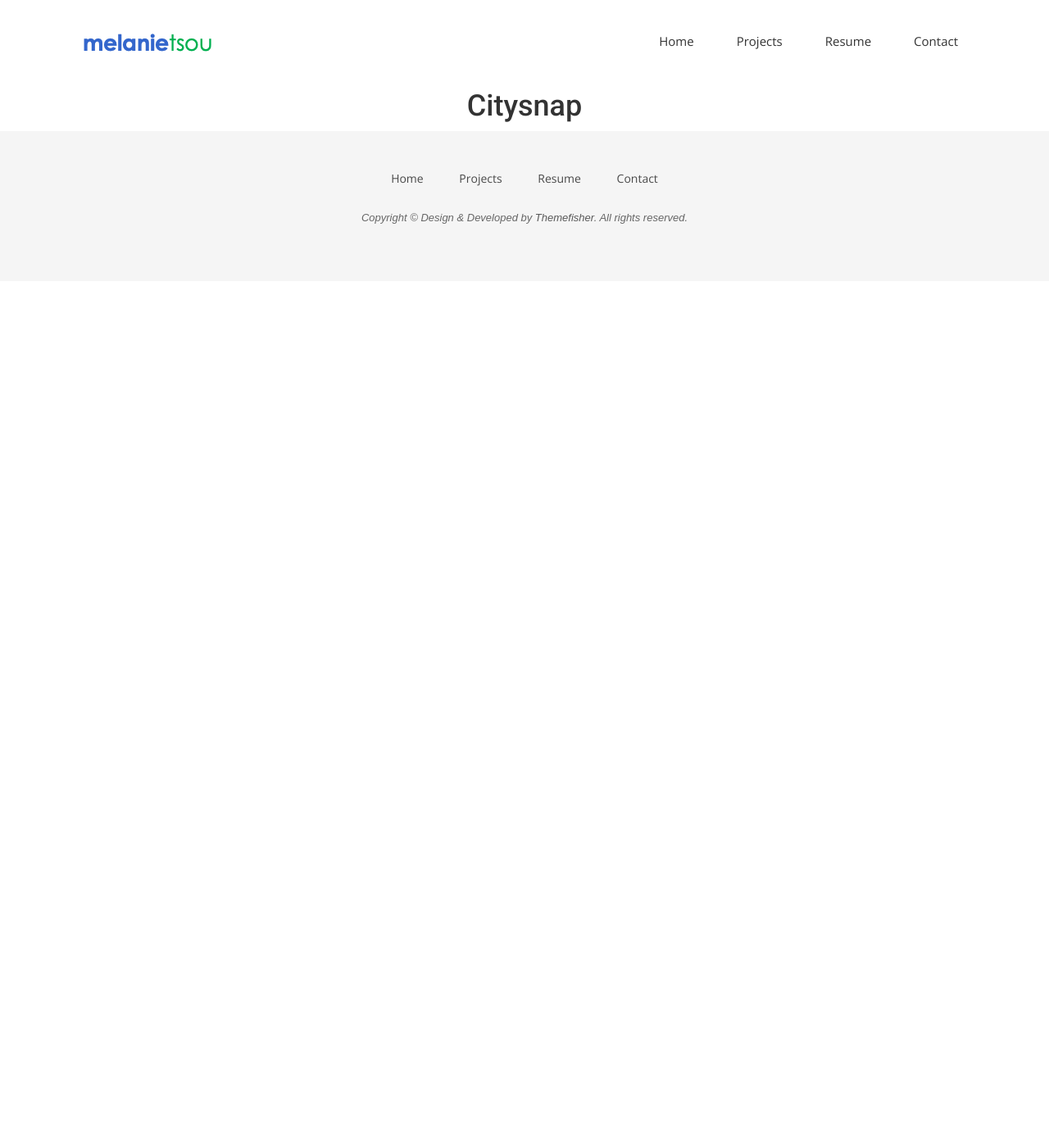
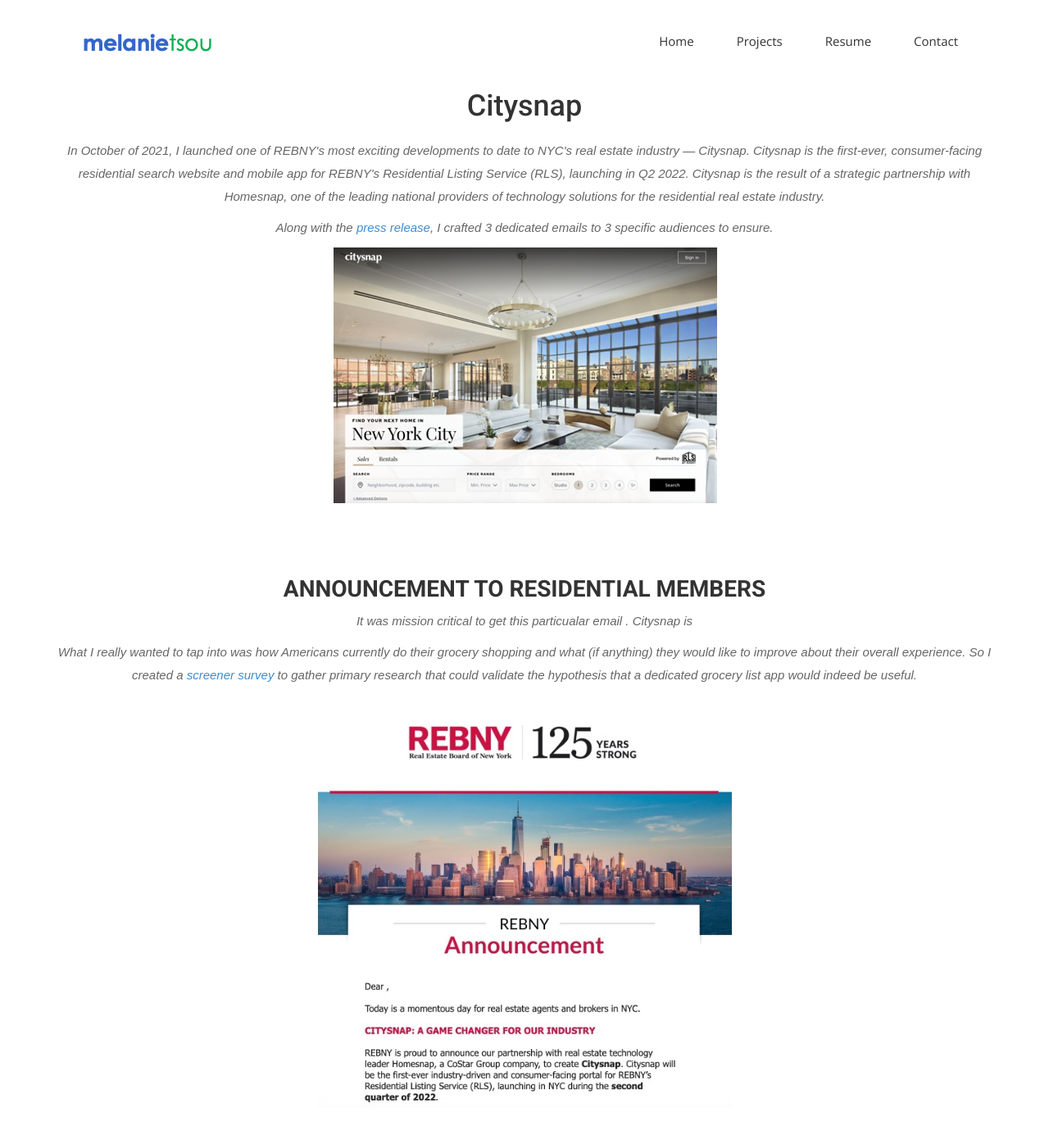
Before and after one commit to melanietsou/melanietsou.github.io, a Jekyll site: the page built from citysnap.html, in a window 1280 px wide and 1400 px high. Shown: the top 1385 px of the window at 82% size. Built offline with Jekyll 4.4.1, drawn with Linux system fonts in a browser that asks for light colours; nearby versions of some CDN libraries; some web fonts are replaced; some of the changed text lies outside the part shown.

Commit message:
citysnap

```diff
--- a/citysnap.html
+++ b/citysnap.html
@@ -7,3 +7,25 @@
 
 <div class="section-title text-center">
 <h1>Citysnap</h1>
+<div class="container">
+<p></p>
+<p>In October of 2021, I launched one of REBNY's most exciting developments to date to NYC's real estate industry — Citysnap. Citysnap is the first-ever, consumer-facing residential search website and mobile app for REBNY's Residential Listing Service (RLS), launching in Q2 2022. Citysnap is the result of a strategic partnership with Homesnap, one of the leading national providers of technology solutions for the residential real estate industry.</p>
+<p>Along with the <a href="https://www.rebny.com/content/rebny/en/newsroom/press-releases/2021_Press_Releases/The_Real_Estate_Board_of_New_York_Partners_with_Real_Estate_Technology_Leader_Homesnap_to_Launch_Public_Portal_for_New_York_Citys_Residential_Listing_Service.html" target="_blank">press release</a>, I crafted 3 dedicated emails to 3 specific audiences to ensure.
+</div>
+<div class="section-title text-center">
+    <a href="https://www.rebny.com/content/rebny/en/newsroom/press-releases/2021_Press_Releases/The_Real_Estate_Board_of_New_York_Partners_with_Real_Estate_Technology_Leader_Homesnap_to_Launch_Public_Portal_for_New_York_Citys_Residential_Listing_Service.html" target="_blank"> <img src="{{ site.baseurl }}/img/work444.png" alt="Img"> </p></a>
+	<p></p>
+</div>
+<div class="container">
+<h2>Announcement to Residential Members</h2>
+</div>
+<div class="container">
+<p>It was mission critical to get this particualar email . Citysnap is </p>
+<p>What I really wanted to tap into was how Americans currently do their grocery shopping and what (if anything) they would like to improve about their overall experience. So I created a <a href="https://goo.gl/forms/ZEuKH08Ia1EiN6b22" target="_blank">screener survey</a> to gather primary research that could validate the hypothesis that a dedicated grocery list app would indeed be useful.</p>
+</div>
+<div class="section-title text-center">
+    <a href="https://view.info.rebny.com/?qs=6fb8e2ac6358d087cb9c7bde9d87619537f944be7651d486869d878b81a08f12e2216a10159543d48b4eaf6d4b586a854fcb40424883780f23b51a87f106366bb72657333bf483d9d6a00da2bd0e1bc6" target="_blank"> <img src="{{ site.baseurl }}/img/resiemail.jpg" alt="Img"> </p></a>
+	<p></p>
+</div>
+<div class="container">
+<h2>Announcement to Rest of Membership</h2>
```
Also changed, not shown: img/resiemail.jpg (added), img/work444.png (added), 2 other files.
